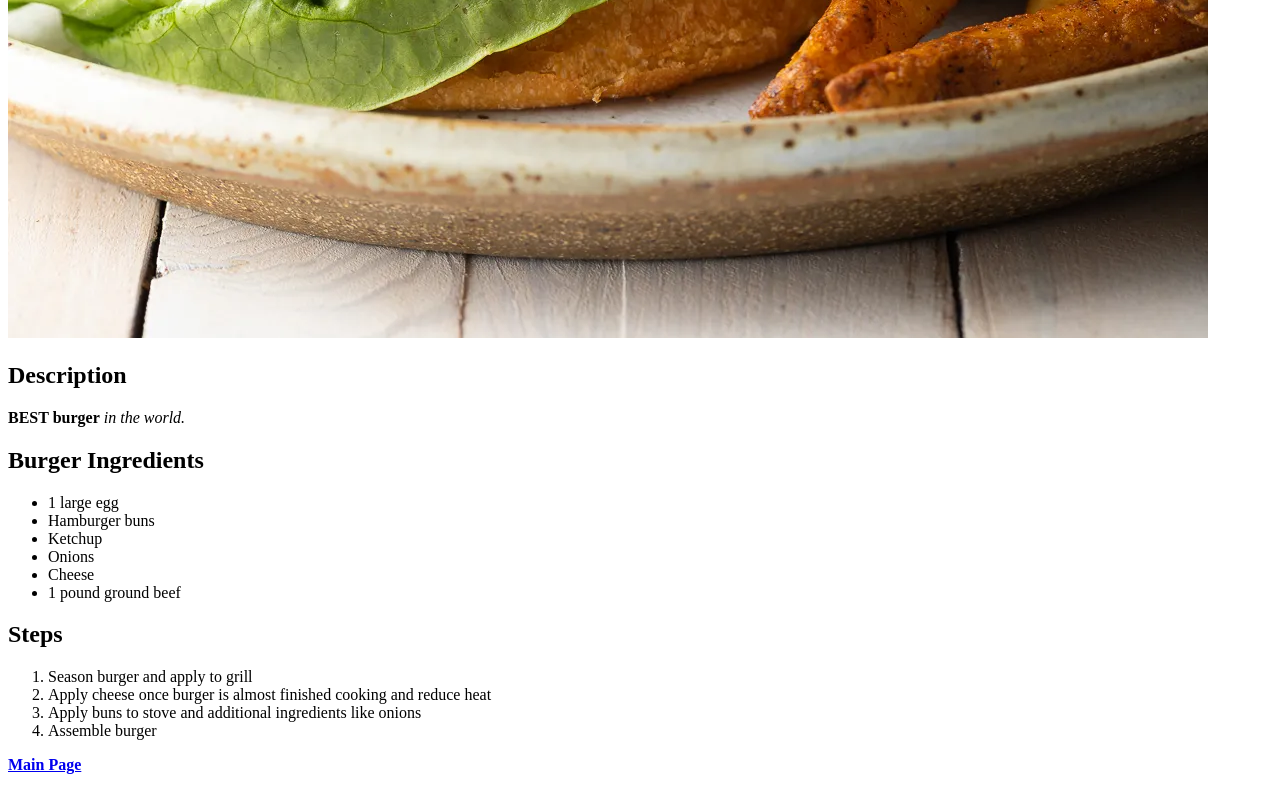
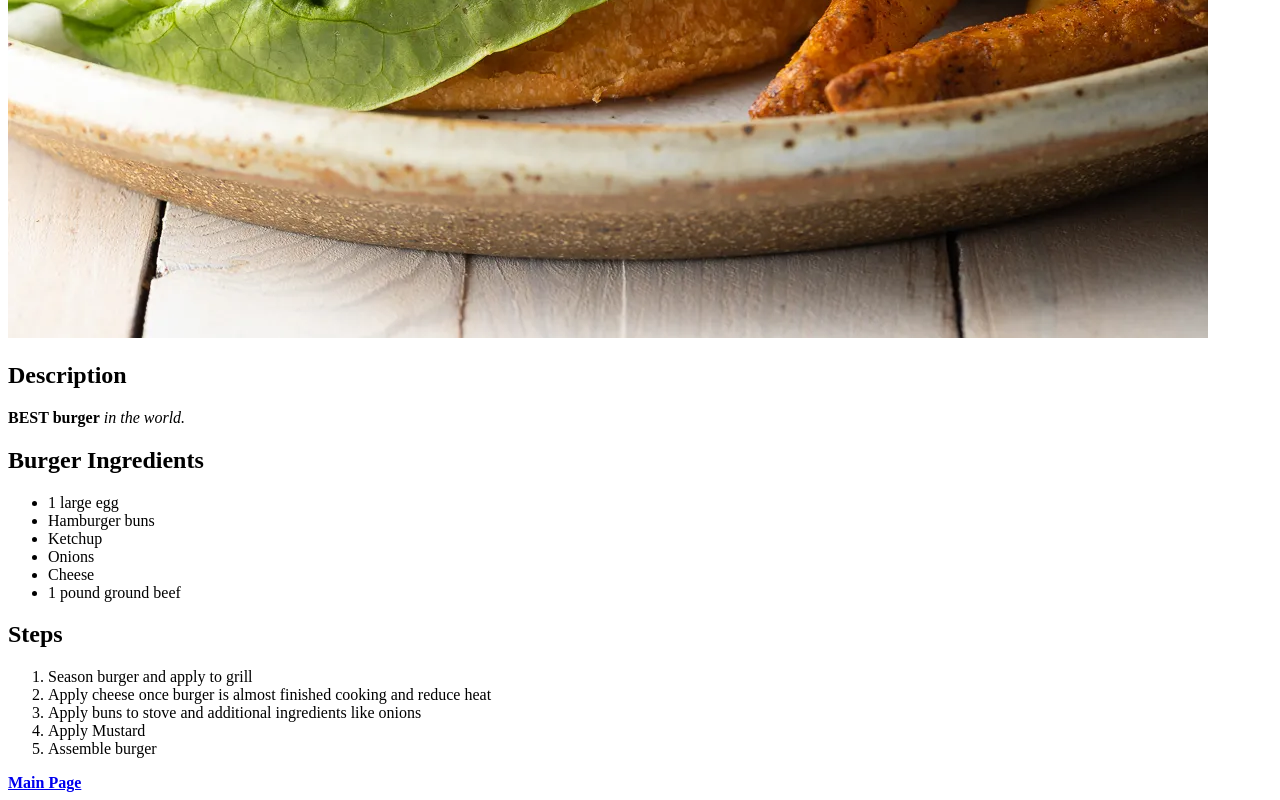
Before and after one commit to Krixsick/Odin_Project_Recipes, a plain HTML site: page Recipe_pages/burger.html in a window 1280 px wide. Shown: the part 1370-2170 px from the top of the page. Drawn offline with Linux system fonts and the light colour scheme.

Commit message:
Applying one more step for the burger recipe

```diff
--- a/Recipe_pages/burger.html
+++ b/Recipe_pages/burger.html
@@ -23,6 +23,7 @@
             <li>Season burger and apply to grill</li>
             <li>Apply cheese once burger is almost finished cooking and reduce heat</li>
             <li>Apply buns to stove and additional ingredients like onions</li>
+            <li>Apply Mustard</li>
             <li>Assemble burger</li>
         </ol>
         <a href="../index.html"><strong>Main Page</strong></a>
```
